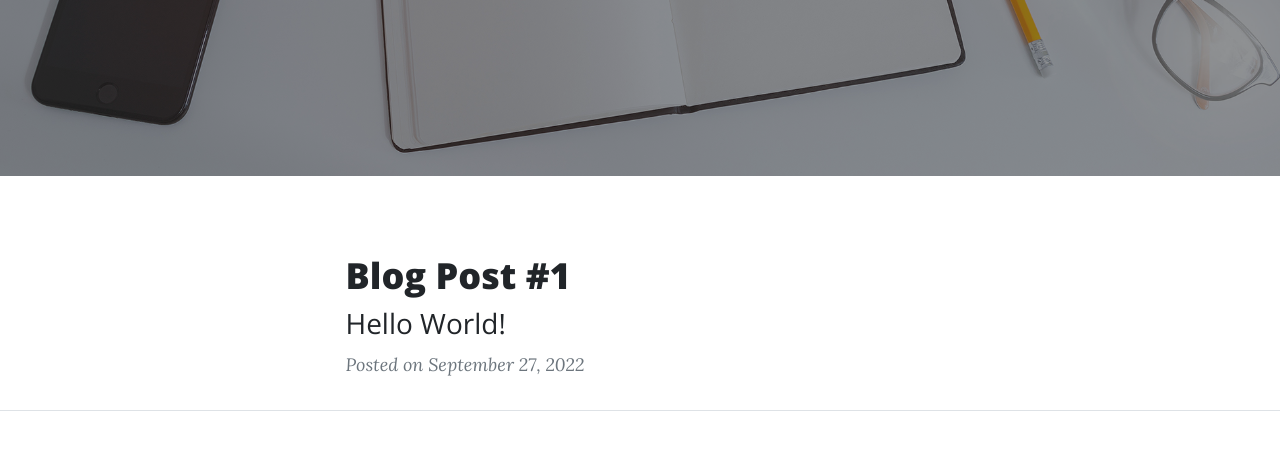
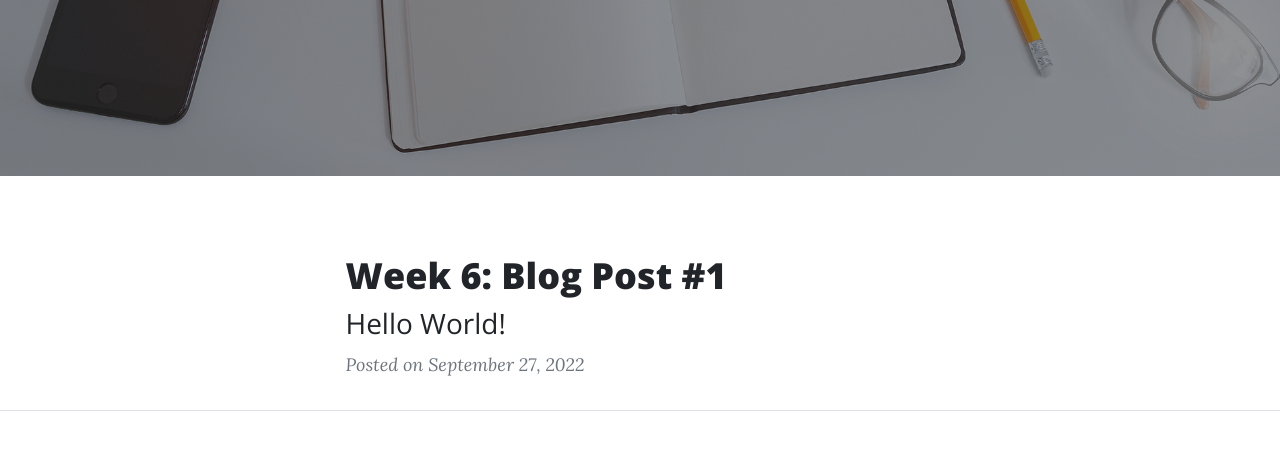
Before and after one commit to nadine-amin/CNIT581-AST-blog, a plain HTML site: page index.html in a window 1280 px wide. Shown: the part 512-961 px from the top of the page. Drawn offline with nearby package versions, Linux system fonts and the light colour scheme.

Commit message:
Update index.html

```diff
--- a/index.html
+++ b/index.html
@@ -60,7 +60,7 @@
                 <!-- Post preview-->
                 <div class="post-preview">
                     <a href="post1.html">
-                        <h2 class="post-title">Blog Post #1</h2>
+                        <h2 class="post-title">Week 6: Blog Post #1</h2>
                         <h3 class="post-subtitle">Hello World!</h3>
                     </a>
                     <p class="post-meta">
```
